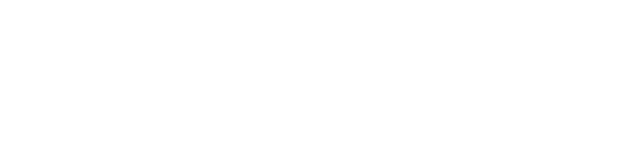
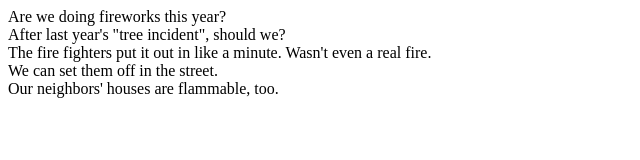
Before and after one commit to omomotyuk/NSS.2-07.Building_DOM_Components-5.Using_createElement, a plain HTML site: page index.html in a window 1280 px wide. Shown: the whole page, without its empty margins (0-640 px from the left). Drawn offline with Linux system fonts and the light colour scheme.

Commit message:
Using createElement for Components - done

```diff
--- a/index.html
+++ b/index.html
@@ -4,11 +4,15 @@
     <meta charset="UTF-8">
     <meta name="viewport" content="width=device-width, initial-scale=1.0">
     <meta http-equiv="X-UA-Compatible" content="ie=edge">
-    <title>Advanced Challenge: Using createElement for Components<title>
+    <title>Advanced Challenge: Using createElement for Components</title>
     <link rel="stylesheet" type="text/css" href="css/main.css">
 </head>
 <body>
 
+    <article id="messages">
+
+    </article>
+
     <script src="src/main.js"></script>
 </body>
 </html>
--- a/src/main.js
+++ b/src/main.js
@@ -0,0 +1,30 @@
+/*
+//
+*/
+/*
+Using createElement(), you're going to create a simple list of chat messages that you might have with one of your family members. Maybe it's that wacky aunt that you see every Christmas and Fourth of July.
+
+1. Put an article DOM element in your index.html with the id attribute value of messages.
+2. In your JavaScript, use querySelector() to obtain a reference to that article DOM element.
+3. Create five (5) section components, each with a class of message, and with the content of your choosing.
+4. Using appendChild(), attach each message as a child to the messages element.
+*/
+
+const articleElement  = document.querySelector( '#messages' );
+
+//
+let sectionContent = [
+    "Are we doing fireworks this year?",
+    "After last year's \"tree incident\", should we?",
+    "The fire fighters put it out in like a minute. Wasn't even a real fire.",
+    "We can set them off in the street.",
+    "Our neighbors' houses are flammable, too."
+];
+
+//
+sectionContent.forEach( message => {
+    const messageElement = document.createElement( 'section' );
+    messageElement.className = "message";
+    messageElement.innerHTML = message;
+    articleElement.appendChild( messageElement );
+})
```
